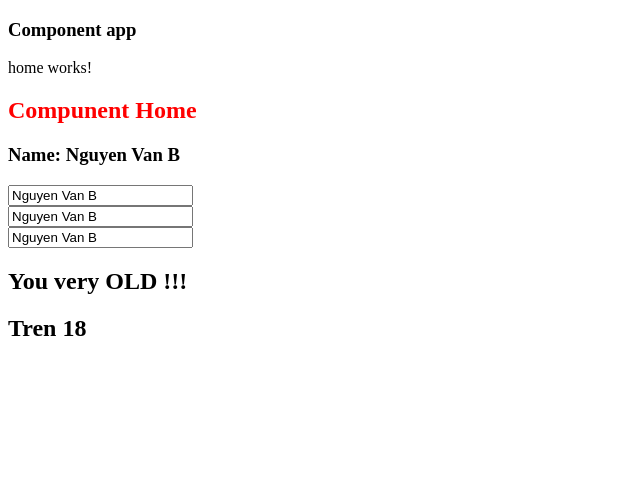
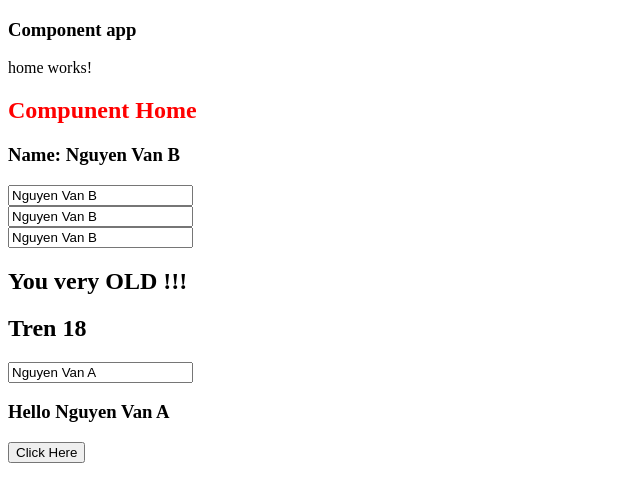
Before and after one commit to pytago02/Angular-Tutorial, an Angular app: page / in a window 1280 px wide. Shown: the top 502 px of the page, without its empty margins (0-640 px from the left). Built offline with nearby package versions, Linux system fonts and the light colour scheme.

Commit message:
[(ngModel)]

```diff
--- a/src/app/home/home.component.html
+++ b/src/app/home/home.component.html
@@ -13,3 +13,9 @@
 }
 
 <h2 *ngIf="age > 18">Tren 18</h2>
+
+
+<!-- Event Binding -->
+ <input type="text" [(ngModel)]="yourName" placeholder="Enter your name" />
+ <h3 id="h3-yourName">Hello {{yourName}}</h3>
+ <button (click)="resetname()"> Click Here</button>
--- a/src/app/home/home.component.ts
+++ b/src/app/home/home.component.ts
@@ -1,14 +1,22 @@
-import { Component, OnInit } from '@angular/core';
+import { Component } from '@angular/core';
 import { NgIf } from '@angular/common';
+import { FormsModule } from '@angular/forms';
 
 @Component({
   selector: 'app-home',
   standalone: true,
   templateUrl: './home.component.html',
   styleUrls: ['./home.component.scss'],
-  imports : [NgIf],
+  imports: [NgIf, FormsModule],
 })
 export class HomeComponent {
-  public name = "Nguyen Van B";
+  public name = 'Nguyen Van B';
   public age = 90;
+
+  public yourName = 'Nguyen Van A';
+
+
+  public resetname() {
+    this.yourName = '';
+  }
 }
```
